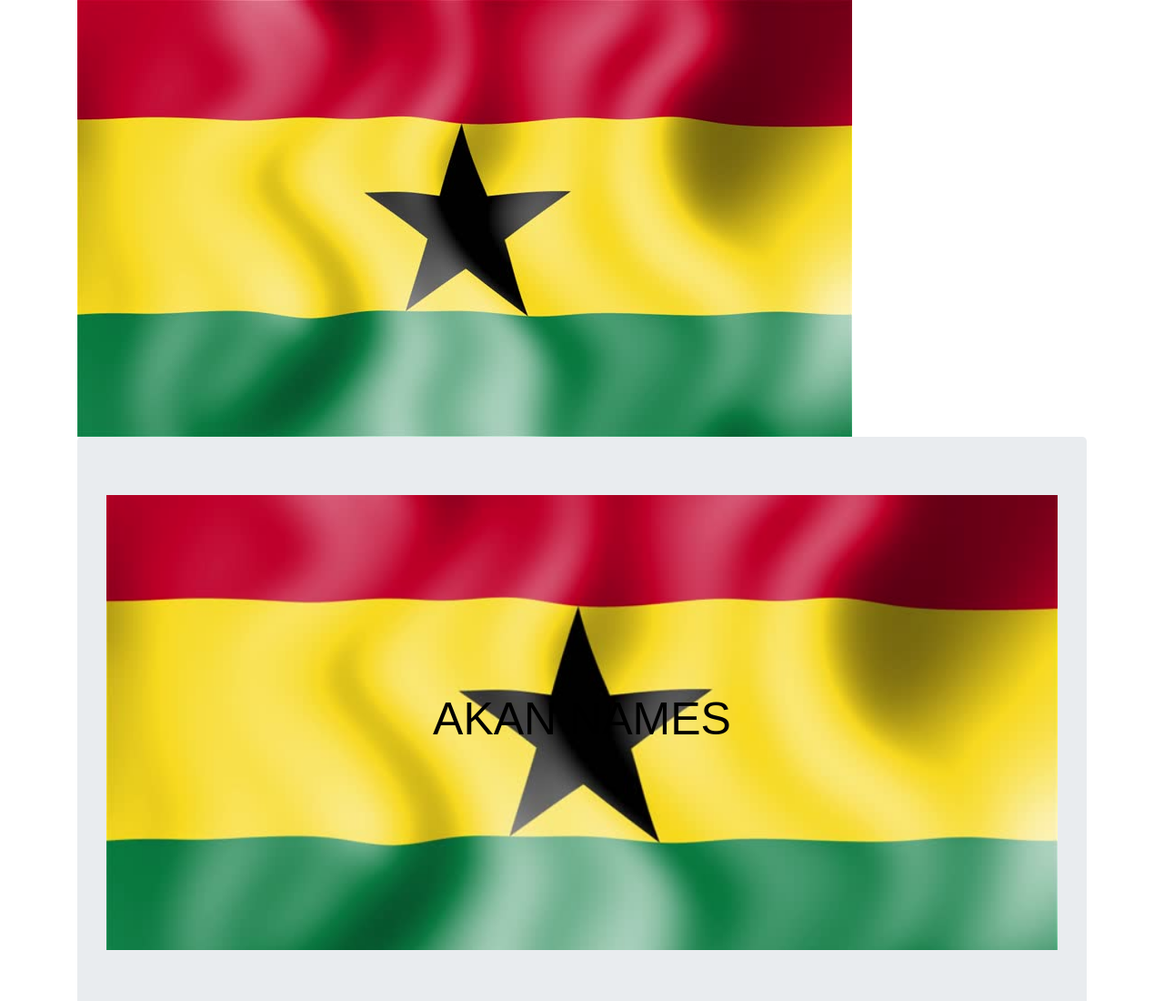
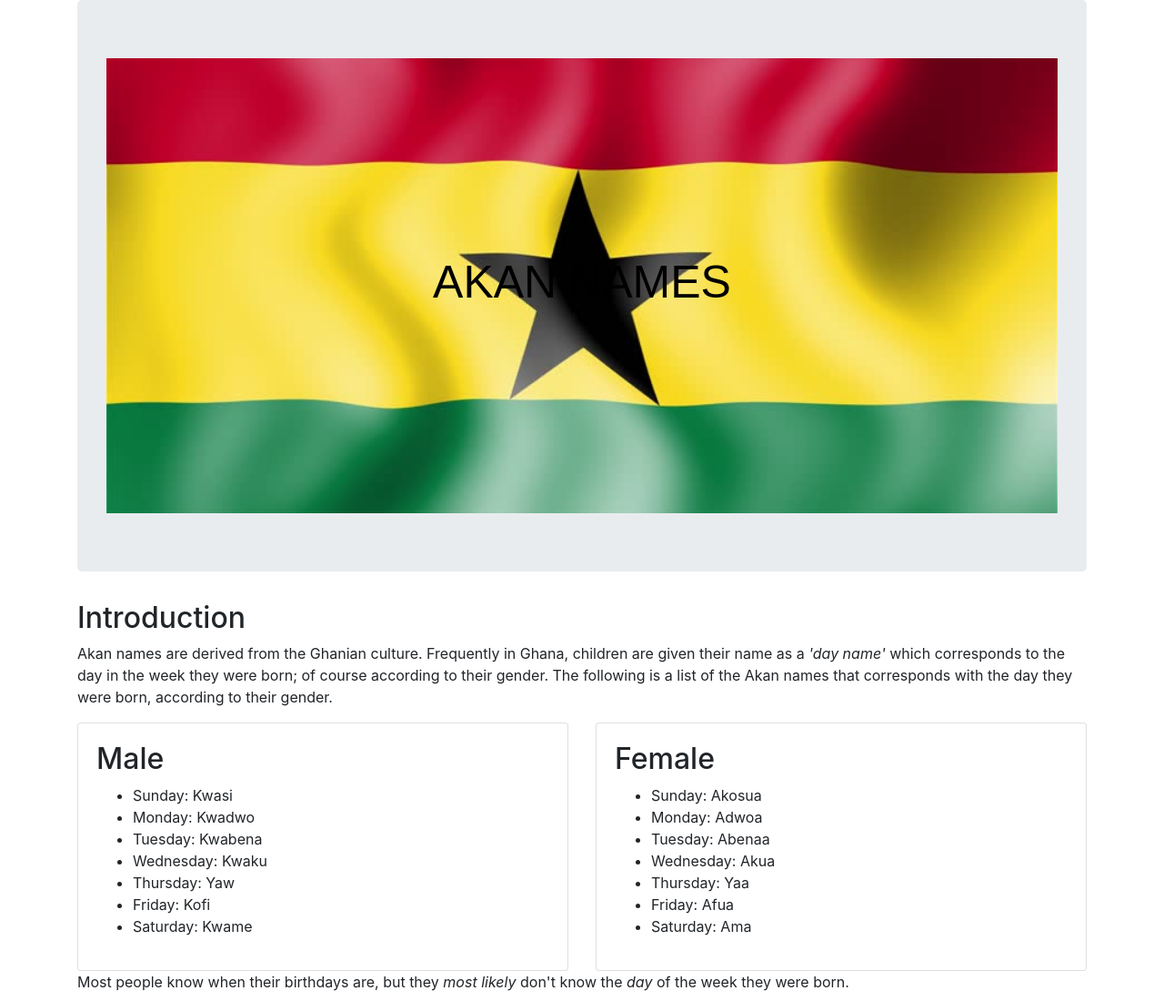
Before and after one commit to Christine752/Akan-names, a plain HTML site: page index.html in a window 1280 px wide. Shown: the top 1100 px of the page at 91% size. Drawn offline with Linux system fonts and the light colour scheme.

Commit message:
add change to file

```diff
--- a/index.html
+++ b/index.html
@@ -9,7 +9,6 @@
   </head>
   <body>
     <div class="container">
-      <img src="/image/ghana-image.jpg" alt="An image for the ghanian flag" />
       <div class="jumbotron">
         <div class="ghana-image">
           <div class="ghana-text">
```
